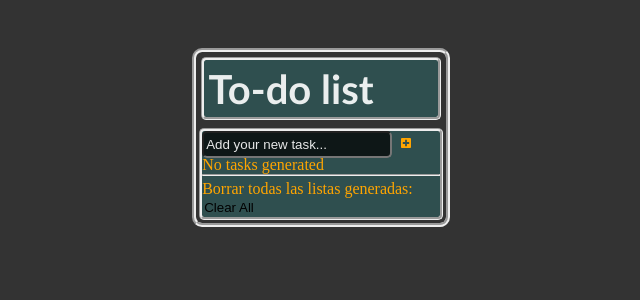
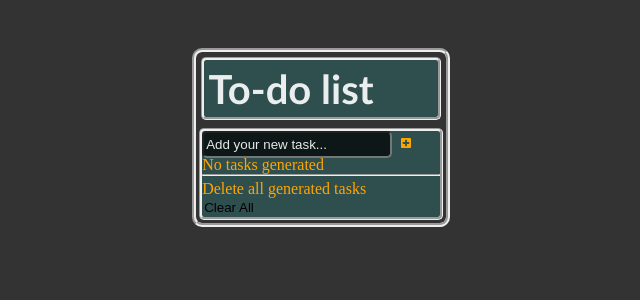
Before and after one commit to JC-GIRALDO-GIRALDO/my-react-task-list, a React (Vite) app: page / in a window 1280 px wide. Shown: the top 300 px of the page, without its empty margins (319-959 px from the left). Built offline with nearby package versions, Linux system fonts and the light colour scheme.

Commit message:
se cambiaron algunos nombres

```diff
--- a/src/Components/ClearAllListsButton.jsx
+++ b/src/Components/ClearAllListsButton.jsx
@@ -1,7 +1,7 @@
 export default function ClearAllListsButton({ clearAllLists }) {
   return (
     <div>
-      <p>Borrar todas las listas generadas:</p>
+      <p>Delete all generated tasks</p>
       <button onClick={clearAllLists}>Clear All</button>
     </div>
   );
```
